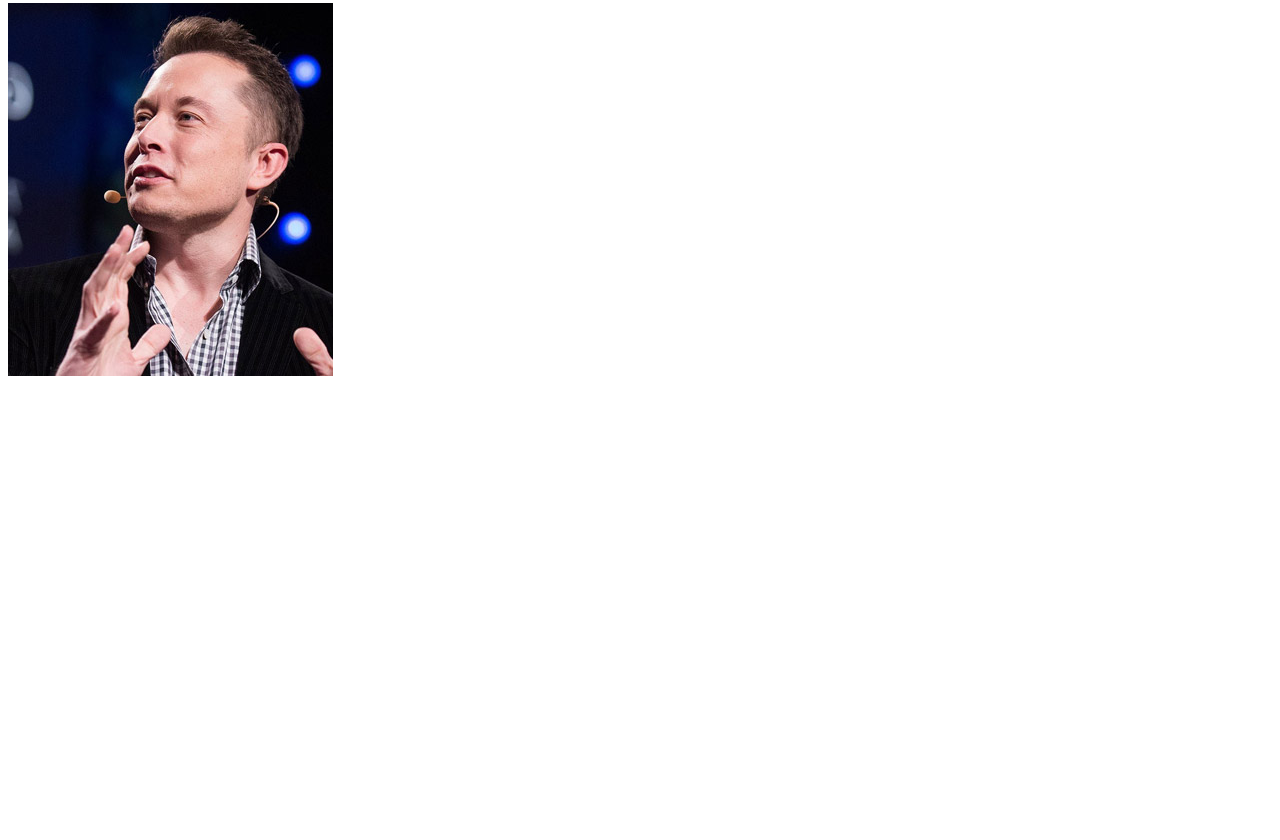
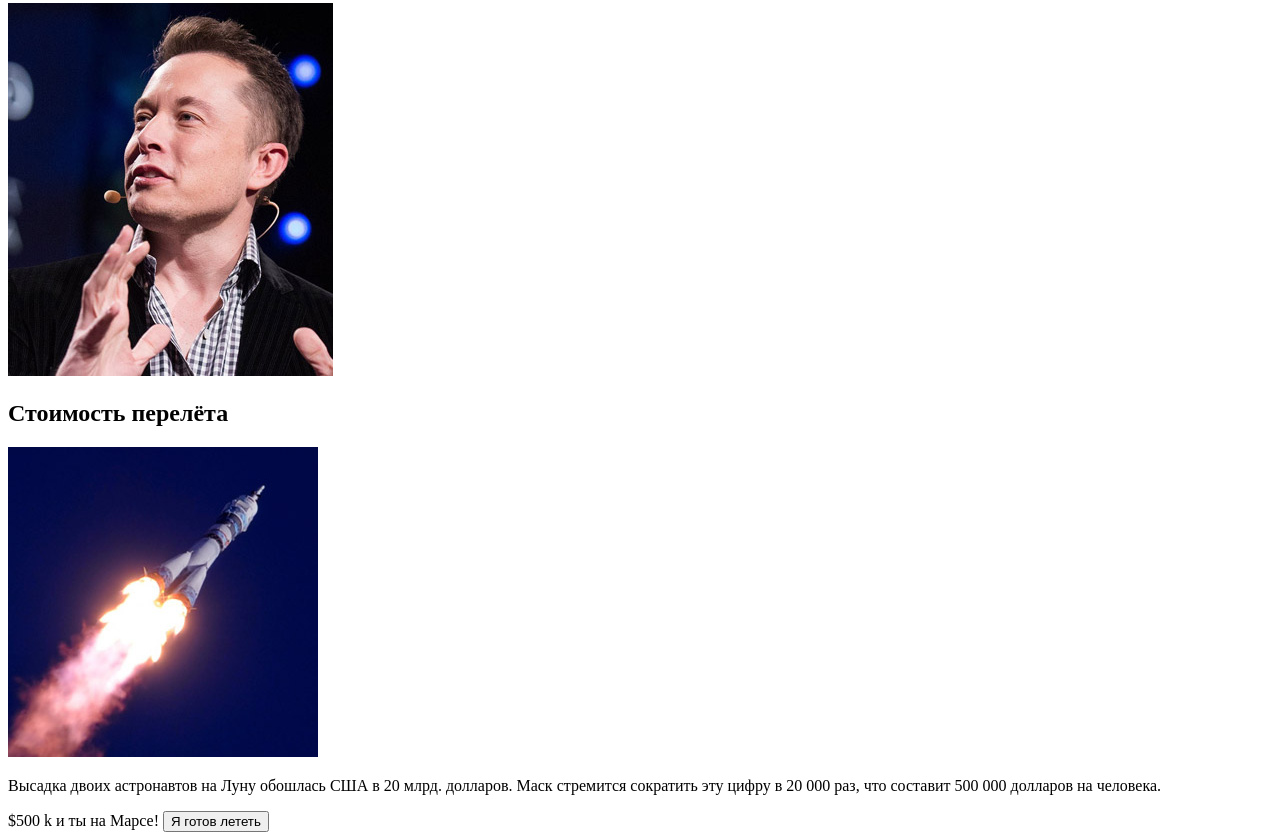
Before and after one commit to RomanovRoma/project-pantheon-html, a plain HTML site: page index.html in a window 1280 px wide. Shown: the part 1913-2753 px from the top of the page. Before the commit the page ends 2301 px from the top, so only its background shows below. Drawn offline with Linux system fonts and the light colour scheme.

Commit message:
feat: add section cost-flight

```diff
--- a/index.html
+++ b/index.html
@@ -78,7 +78,16 @@
       освоении Марса.</p>
       <img src="img/photo-1.jpg" width="325" height="373" alt="Илон Маск">
     </section>
-    <section class="cost-flight"></section>
+    <section class="cost-flight">
+      <h2>Стоимость перелёта</h2>
+      <img src="img/rocket.jpg" width="310" height="310" alt="Ракета">
+      <p>Высадка двоих астронавтов на Луну обошлась США в 20 млрд. долларов. Маск стремится сократить эту цифру в 20 000 раз, что
+      составит 500 000 долларов на человека.</p>
+      <form id="request-form" action="#" method="POST">
+        <label for="request-form-cost">$500 k и ты на Марсе!</label>
+        <button type="submit">Я готов лететь</button>
+      </form>
+    </section>
     <section class="specifics-living"></section>
     <section class="life-in-colony"></section>
     <section class="news"></section>
```
